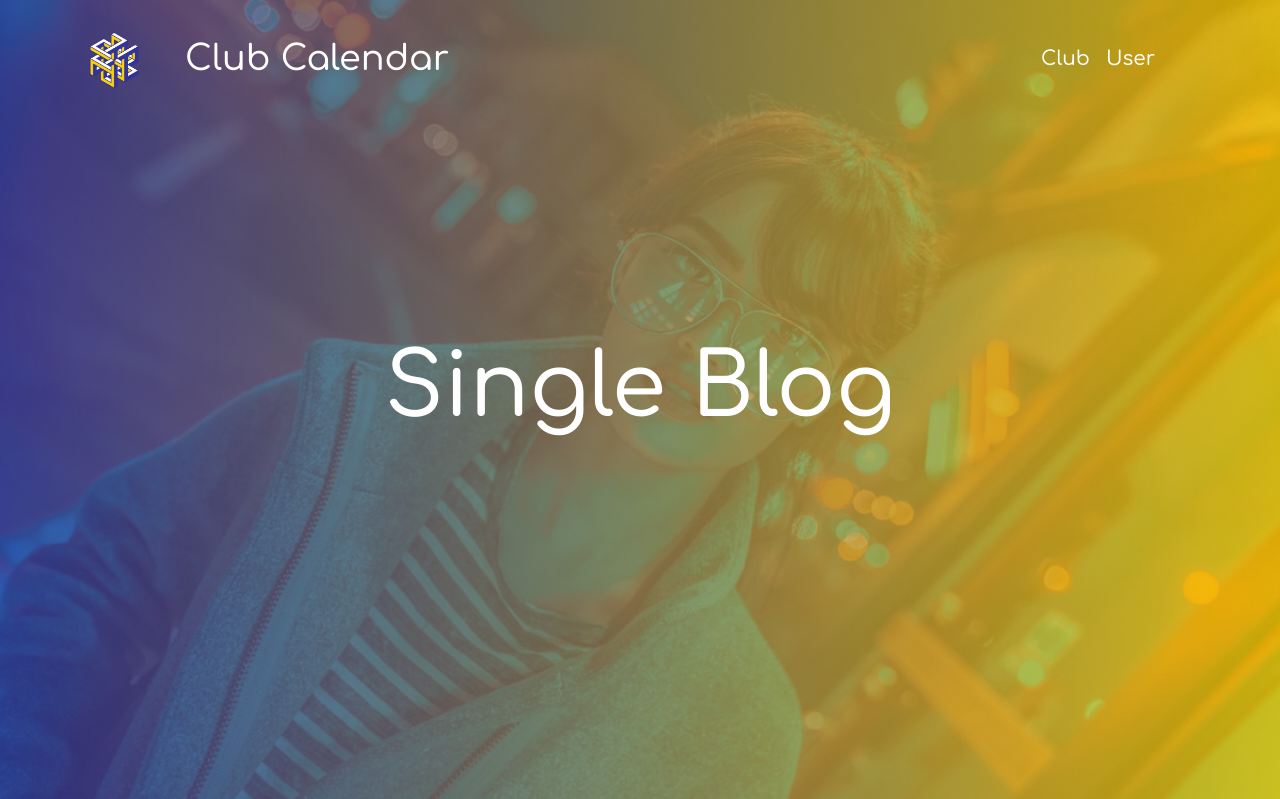
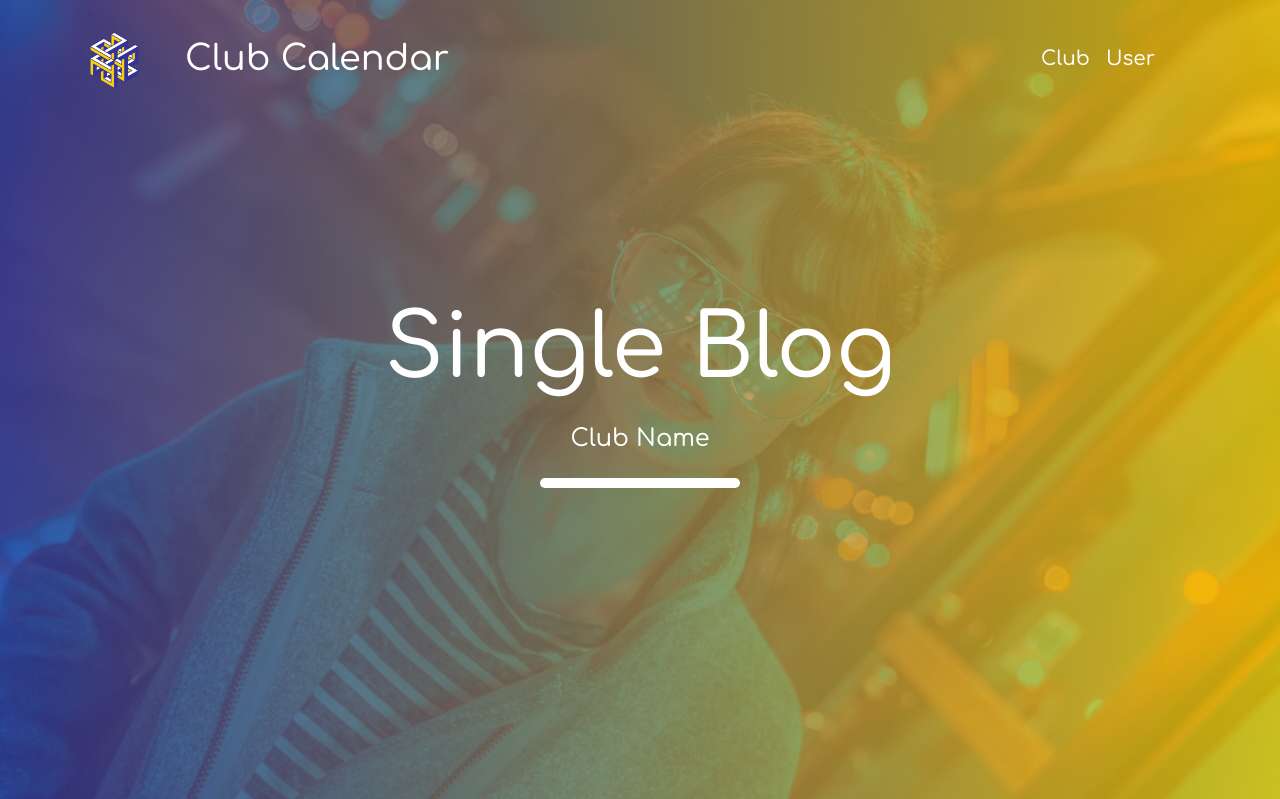
Before and after one commit to kavania2002/clubCalendar, a Django app: page /singlePost in a window 1280 px wide. Shown: the top 799 px of the page. Run offline with Django 3.2, Linux system fonts and the light colour scheme; some libraries are stand-ins or nearby versions.

Commit message:
minor chnage in clubpage

```diff
--- a/clubCalendar/templates/single.html
+++ b/clubCalendar/templates/single.html
@@ -7,6 +7,8 @@
 <div class="jumbotron jumbotron-single d-flex align-items-center" style="background-image: url({% static 'img/bg.jpg' %})">
   <div class="container text-center">
     <h2 class="display-2 mb-4">Single Blog</h2>
+    <h4 class="display-5 mb-4">Club Name</h4>
+    <hr style="border-top: 10px solid #ffff; border-radius: 5px; width: 200px;">
   </div>
 </div>	<!-- Contact Form Section -->
 <section id="single-content" class="bg-#292929" style="color: #f5f5f5;">
```
